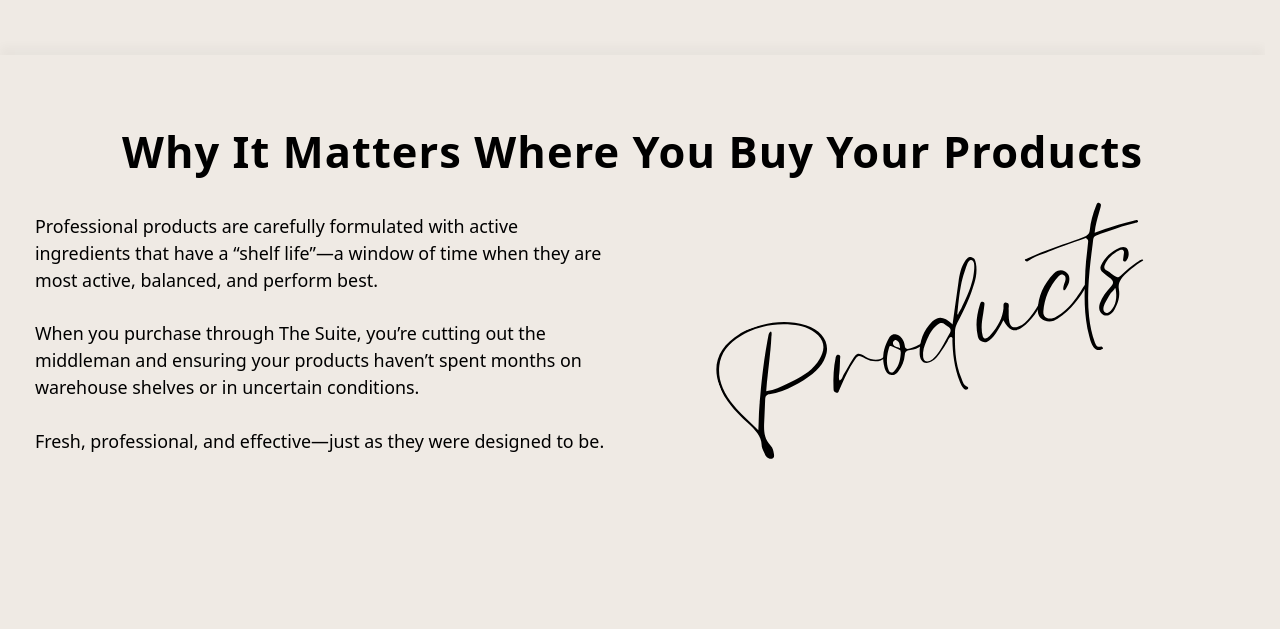
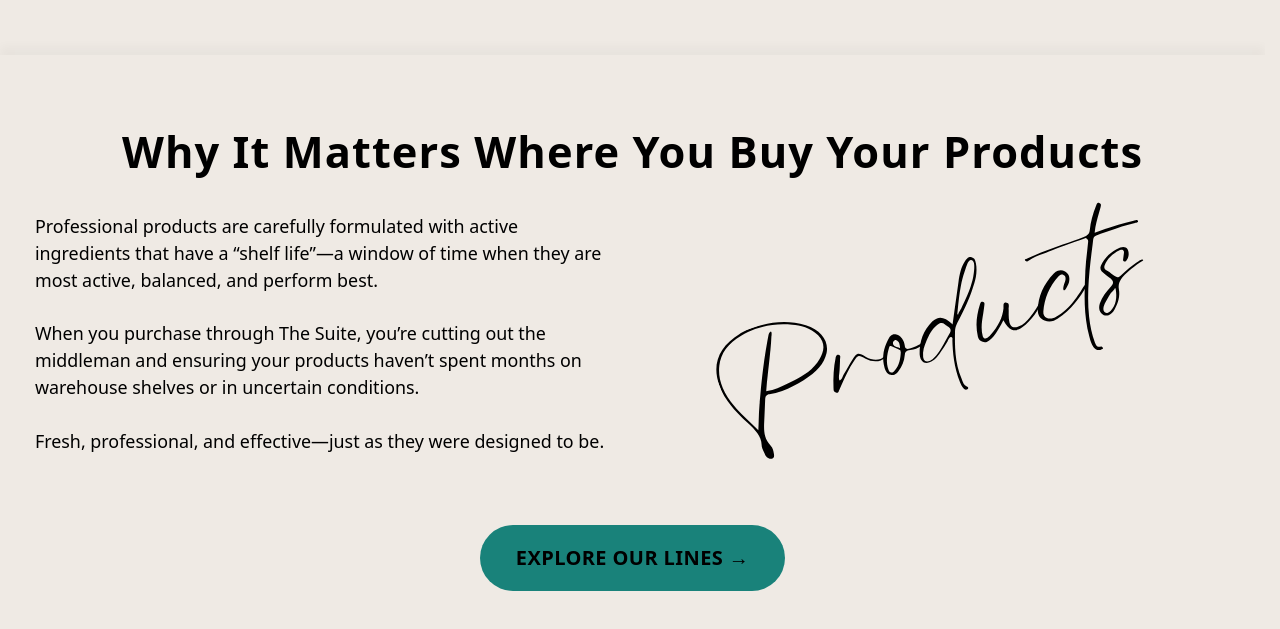
Before and after one commit to djmtype/kw-stylist, an Astro site: page / in a window 1280 px wide. Shown: the part 612-1241 px from the top of the page. Before the commit the page ends 1172 px from the top, so only its background shows below. Built offline with nearby package versions, Linux system fonts and the light colour scheme; Astro itself is replaced by a stand-in of ours; a web font is replaced by a local one.

Commit message:
Update index.astro

```diff
--- a/src/pages/index.astro
+++ b/src/pages/index.astro
@@ -104,7 +104,15 @@ const links: Link[] = siteMeta.social.map(social => ({
 
 			</div>
 
+
+			<p class="mx-auto mt-size-xl-2xl text-center">
+				<a class="btn" href="https://cp.salonhq.co/katina-wilson" target="_blank" rel="noopener noreferrer">
+					Explore Our Lines &rarr;
+				</a>
+			</p>
 		</div>
+
+
 	</section>
 </Layout>
 
@@ -140,4 +148,28 @@ const links: Link[] = siteMeta.social.map(social => ({
 		grid-column: 3;
 		grid-row: 1;
 	}
+
+	.btn {
+		--_outline-color: var(--color-link-hover);
+	transition: all 150ms ease;
+	text-transform: uppercase;
+	background-color: var(--color-link);
+	letter-spacing: .02em;
+	color: var(--color-white);
+	text-decoration: none;
+	border-radius: 1e5px;
+	font-size: 1.25rem;
+	font-weight: 600;
+	padding: 1rlh 2rlh;
+	text-align: center;
+	display: inline-flex;
+	justify-content: center;
+	align-items: center;
+	&:hover, &:focus-visible {
+		background-color: var(--color-link-hover);
+	}
+	&:active {
+		background-color: var(--color-link-active);
+	}
+}
 </style>
```
